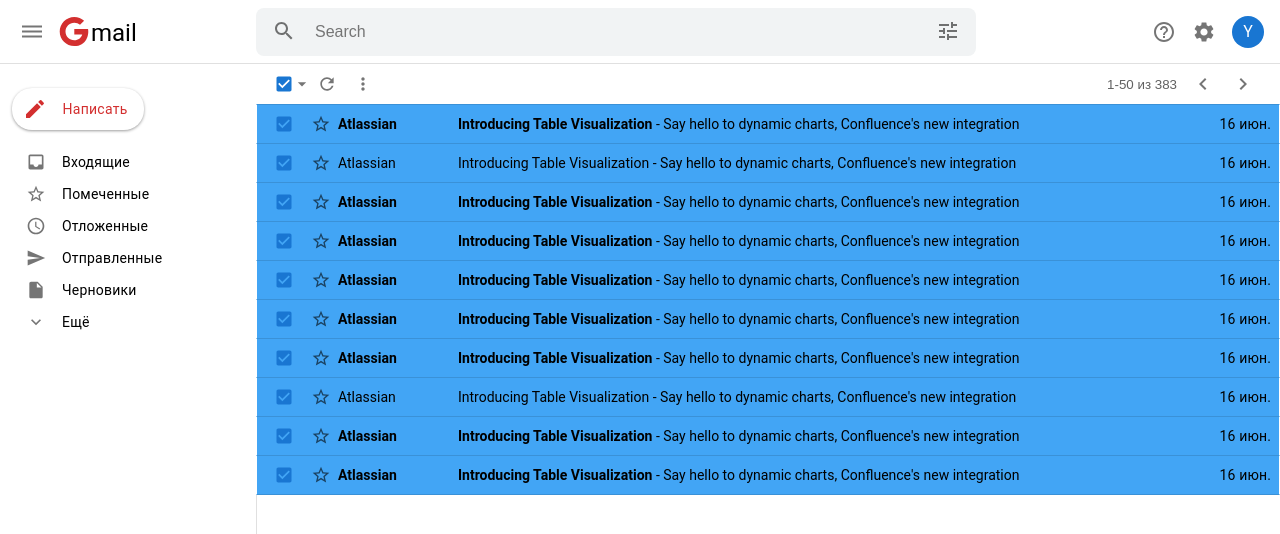
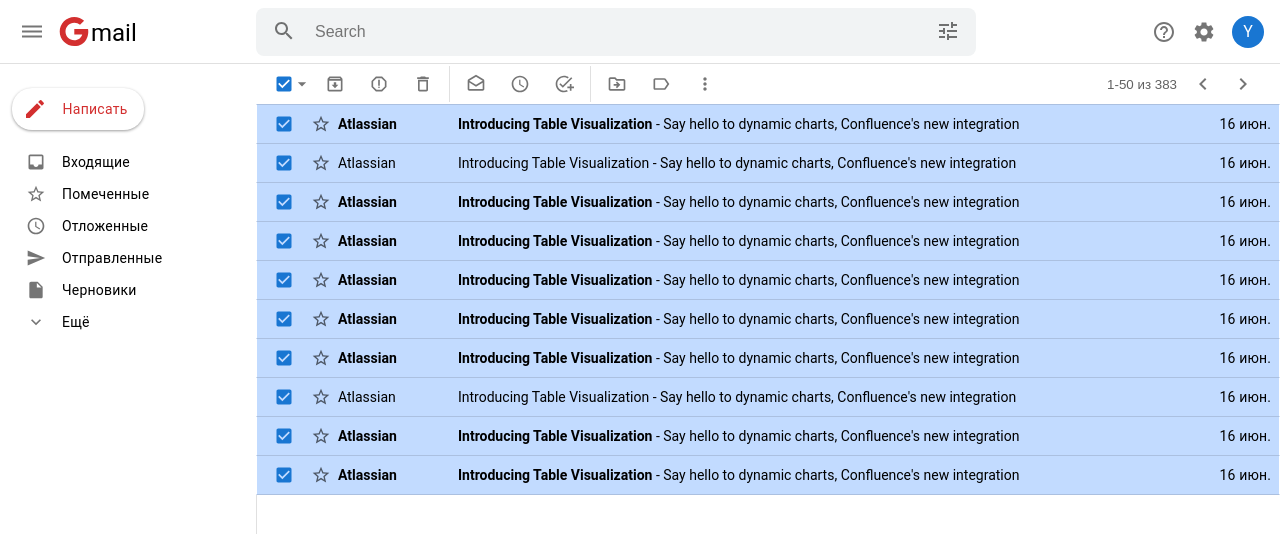
Before and after one commit to YurySnitko/gmail-analog, a Next.js app: page /inbox in a window 1280 px wide. Both pictures are taken after a click on the element 284 px from the left and 84 px from the top of the page. Shown: the top 534 px of the page. Built offline with nearby package versions, Linux system fonts and the light colour scheme.

Commit message:
feat: added icons in mail list header

```diff
--- a/src/common/components/MailListHeaderIcons/MailListHeaderIcons.styles.tsx
+++ b/src/common/components/MailListHeaderIcons/MailListHeaderIcons.styles.tsx
@@ -34,4 +34,18 @@
     padding: 0.5rem 3rem;
     line-height: 20px;
   `,
+
+  IconsWrapper: styled(Grid)`
+    display: flex;
+  `,
+
+  MoreIconsWrapper: styled(Grid)`
+    &:last-child {
+      border-right: none;
+    }
+    display: flex;
+    padding: 0 0.5rem;
+    gap: 0.5rem;
+    border-right: 1px solid ${(props): string => props.theme.palette.divider};
+  `,
 };
--- a/src/common/components/MailListHeaderIcons/MailListHeaderIcons.tsx
+++ b/src/common/components/MailListHeaderIcons/MailListHeaderIcons.tsx
@@ -6,8 +6,17 @@
 import ArrowDropDownIcon from '@mui/icons-material/ArrowDropDown';
 import { MailListHeaderIconsProps } from './MailListHeaderIcons.interfaces';
 import { mails } from '../../../../consts/mails';
+import ArchiveOutlinedIcon from '@mui/icons-material/ArchiveOutlined';
+import ReportGmailerrorredOutlinedIcon from '@mui/icons-material/ReportGmailerrorredOutlined';
+import DeleteOutlineOutlinedIcon from '@mui/icons-material/DeleteOutlineOutlined';
+import DraftsOutlinedIcon from '@mui/icons-material/DraftsOutlined';
+import AccessTimeOutlinedIcon from '@mui/icons-material/AccessTimeOutlined';
+import AddTaskOutlinedIcon from '@mui/icons-material/AddTaskOutlined';
+import DriveFileMoveOutlinedIcon from '@mui/icons-material/DriveFileMoveOutlined';
+import LabelOutlinedIcon from '@mui/icons-material/LabelOutlined';
 
 const MailListHeaderIcons: FC<MailListHeaderIconsProps> = ({
+  selectedMailsIds,
   setSelectedMailsIds,
 }) => {
   const [anchorEl, setAnchorEl] = React.useState<null | HTMLElement>(null);
@@ -25,6 +34,59 @@
   const checkboxCheckedHandler = () => {
     setSelectedMailsIds(checkboxChecked ? [] : mails.map((mail) => mail.id));
     setCheckboxChecked((prev) => !prev);
+  };
+
+  const moreIcons = (): React.ReactNode => {
+    return (
+      <>
+        {selectedMailsIds.length > 0 ? (
+          <S.IconsWrapper>
+            <S.MoreIconsWrapper>
+              <IconButton>
+                <ArchiveOutlinedIcon fontSize={'small'} />
+              </IconButton>
+              <IconButton>
+                <ReportGmailerrorredOutlinedIcon fontSize={'small'} />
+              </IconButton>
+              <IconButton>
+                <DeleteOutlineOutlinedIcon fontSize={'small'} />
+              </IconButton>
+            </S.MoreIconsWrapper>
+            <S.MoreIconsWrapper>
+              <IconButton>
+                <DraftsOutlinedIcon fontSize={'small'} />
+              </IconButton>
+              <IconButton>
+                <AccessTimeOutlinedIcon fontSize={'small'} />
+              </IconButton>
+              <IconButton>
+                <AddTaskOutlinedIcon fontSize={'small'} />
+              </IconButton>
+            </S.MoreIconsWrapper>
+            <S.MoreIconsWrapper>
+              <IconButton>
+                <DriveFileMoveOutlinedIcon fontSize={'small'} />
+              </IconButton>
+              <IconButton>
+                <LabelOutlinedIcon fontSize={'small'} />
+              </IconButton>
+              <IconButton>
+                <MoreVertIcon fontSize={'small'} />
+              </IconButton>
+            </S.MoreIconsWrapper>
+          </S.IconsWrapper>
+        ) : (
+          <>
+            <IconButton>
+              <RefreshIcon fontSize={'small'} />
+            </IconButton>
+            <IconButton>
+              <MoreVertIcon fontSize={'small'} />
+            </IconButton>
+          </>
+        )}
+      </>
+    );
   };
 
   return (
@@ -51,12 +113,7 @@
         <S.MenuItem onClick={handleClose}>Помеченные</S.MenuItem>
         <S.MenuItem onClick={handleClose}>Без пометок</S.MenuItem>
       </S.Menu>
-      <IconButton>
-        <RefreshIcon fontSize={'small'} />
-      </IconButton>
-      <IconButton>
-        <MoreVertIcon fontSize={'small'} />
-      </IconButton>
+      {moreIcons()}
     </S.MailListHeaderIconsWrapper>
   );
 };
--- a/src/common/ui-kit/MailListItem/MailListItem.styles.tsx
+++ b/src/common/ui-kit/MailListItem/MailListItem.styles.tsx
@@ -27,7 +27,7 @@
     position: relative;
     background-color: ${(props): string =>
       props.background === MailListItemGridBackgroundEnum.checked
-        ? props.theme.palette.primary.light
+        ? props.theme.palette.background.mailListItemChecked
         : props.background === MailListItemGridBackgroundEnum.viewed
         ? props.theme.palette.background.mailListItemViewed
         : props.theme.palette.common.white};
--- a/src/common/ui-kit/MailListItem/MailListItem.tsx
+++ b/src/common/ui-kit/MailListItem/MailListItem.tsx
@@ -92,6 +92,7 @@
         size={'small'}
         checked={isChecked}
         onChange={checkboxCheckHandler}
+        disableTouchRipple
       />
       <Checkbox
         icon={<StarBorderIcon fontSize={'small'} />}
@@ -110,4 +111,4 @@
   );
 };
 
-export default MailListItem;
+export default React.memo(MailListItem);
--- a/src/common/ui-kit/ThemeProvider/theme.ts
+++ b/src/common/ui-kit/ThemeProvider/theme.ts
@@ -8,6 +8,7 @@
       searchBarFocused: 'rgba(255, 255, 255, 1)',
       starButtonFocused: '#f4b400',
       mailListItemViewed: '#f4f7f7',
+      mailListItemChecked: '#c2dbff',
     },
   },
   customShadows: {
--- a/styled.d.ts
+++ b/styled.d.ts
@@ -7,6 +7,7 @@
     searchBarFocused: string;
     starButtonFocused: string;
     mailListItemViewed: string;
+    mailListItemChecked: string;
   }
 
   interface Theme {
```
